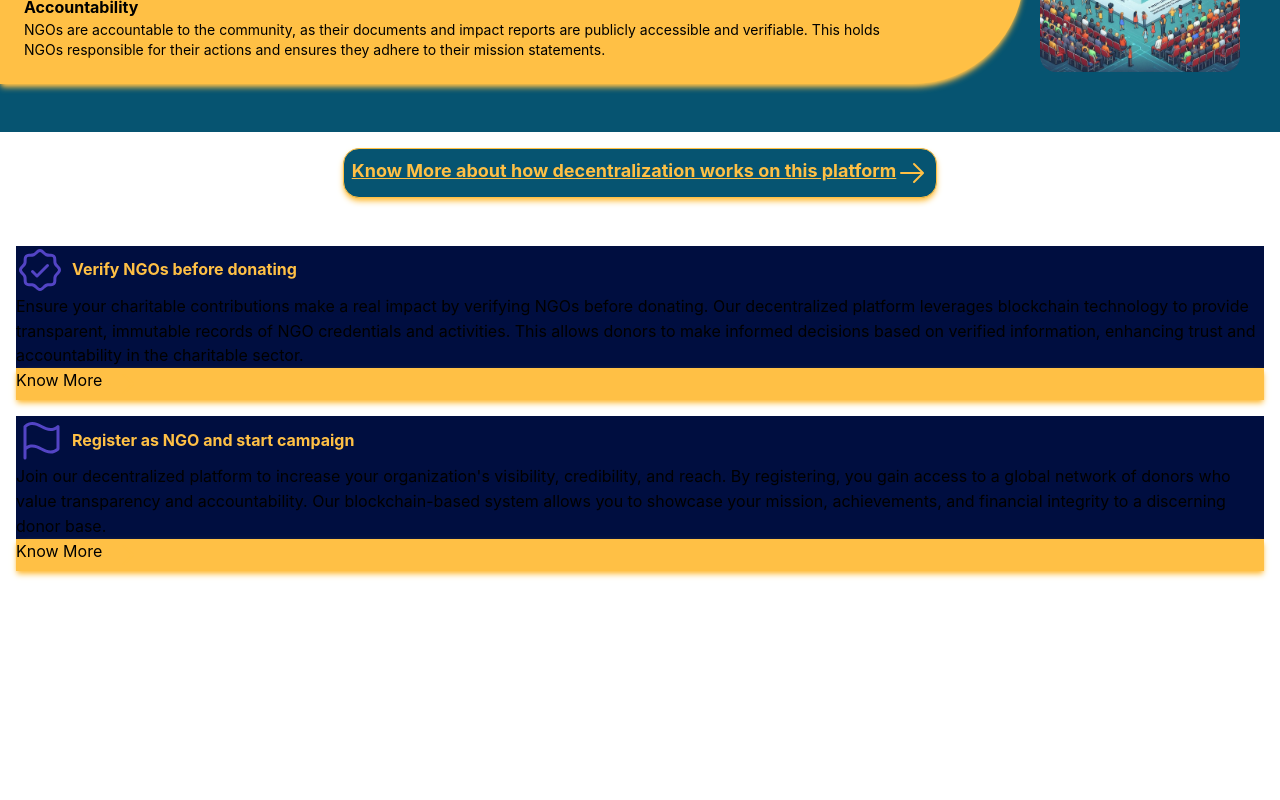
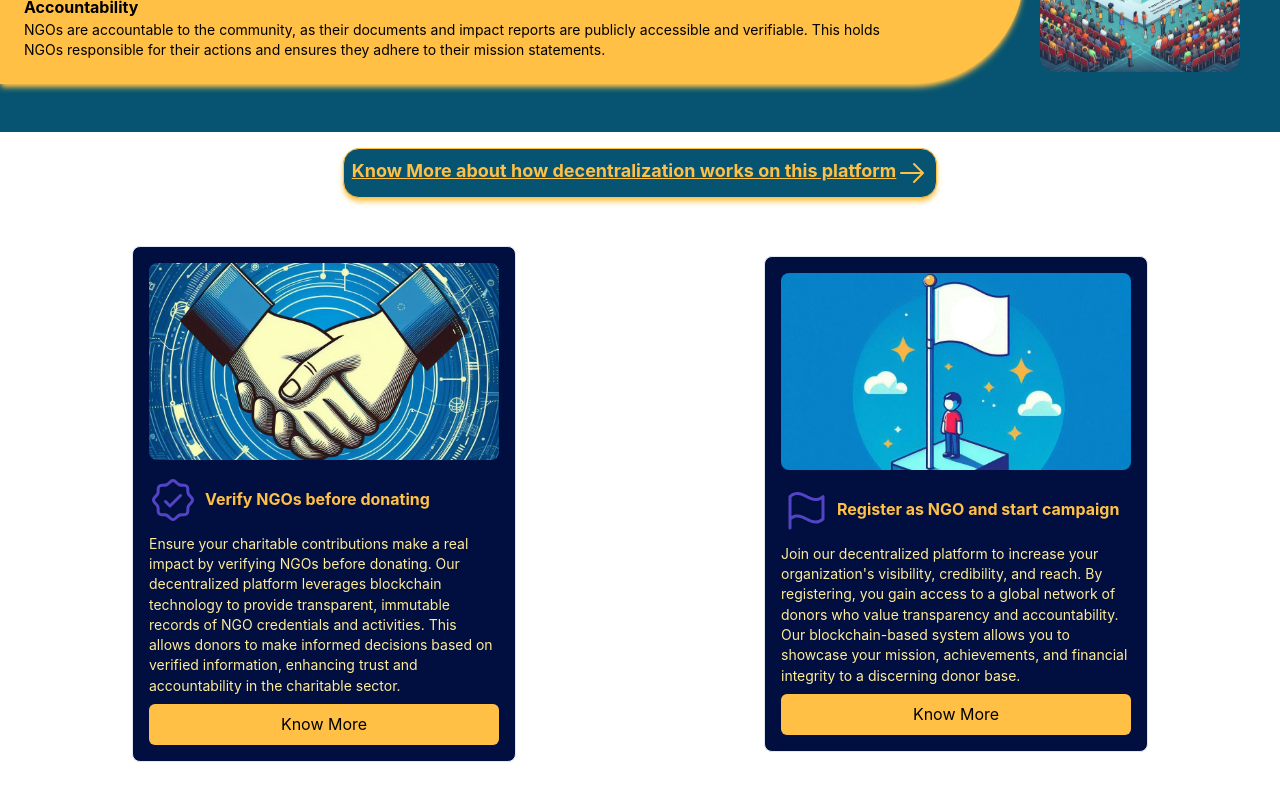
Before and after one commit to Ankesh2004/Altruist-Network, a Next.js app in the folder frontend/: page / in a window 1280 px wide. Shown: the part 1288-2088 px from the top of the page. Before the commit the page ends 2057 px from the top, so only its background shows below. Built offline with nearby package versions, Linux system fonts and the light colour scheme.

Commit message:
fix : OverviewCard stylings

```diff
--- /dev/null
+++ b/frontend/src/app/how-to-donate/page.tsx
@@ -0,0 +1,11 @@
+import React from 'react'
+
+const page = () => {
+  return (
+    <div>
+        Map of how donation works ---  Coming soon
+    </div>
+  )
+}
+
+export default page
--- /dev/null
+++ b/frontend/src/app/how-to-start-a-campaign/page.tsx
@@ -0,0 +1,11 @@
+import React from 'react'
+
+const page = () => {
+  return (
+    <div>
+        Map of how campaign works ---  Coming soon
+    </div>
+  )
+}
+
+export default page
--- a/frontend/src/app/page.tsx
+++ b/frontend/src/app/page.tsx
@@ -1,9 +1,9 @@
 import HeroSection from "@/components/landing/HeroSection";
 import WhyDecentralization from "@/components/landing/WhyDecentralization";
-import VerifyNGO from "../components/landing/VerifyNGO";
 import KnowMoreHDW from "@/components/landing/KnowMoreHDW";
 import OverviewCard from "@/components/landing/OverviewCard";
 import { overviewCardsData } from "@/data/landing/overviewCardsData";
+
 export default function Home() {
   return (
     <main className="min-h-screen flex flex-col items-center">
--- a/frontend/src/components/landing/OverviewCard.tsx
+++ b/frontend/src/components/landing/OverviewCard.tsx
@@ -1,21 +1,37 @@
-import { OverviewCardDataTypes } from "@/data/landing/overviewCardsData"
-import ArrowRight from "../../../public/icons/ArrowRight"
+'use client';
+import {
+  OverviewCardDataTypes,
+} from "@/data/landing/overviewCardsData";
+import { Text , Group } from "@mantine/core";
+import Link from "next/link";
+import Image from "next/image";
 
-const OverviewCard = (data:OverviewCardDataTypes) => {
+const OverviewCard = (data : OverviewCardDataTypes) => {
   return (
-    <div className="flex flex-col bg-secondaryDarkColor">
-        <h1 className="text-primaryColor">
-            {data.heading}
-        </h1>
-        <p>
-            {data.description}
-        </p>
-        <button className="flex flex-row gap-1 bg-primaryColor shadow-md shadow-primaryColor">
-            <p>Know More</p>
-            <ArrowRight/>
-        </button>
+    <div className="rounded-lg p-4 border border-borderColor bg-secondaryDarkColor max-w-[24rem]">
+        <Image
+            src={data.coverImage}
+            alt="Card Picture"
+            width={400}
+            height={200}
+            className="rounded-lg"
+        />
+
+      <Group justify="space-between" mt="md" mb="xs">
+        {data.heading}
+      </Group>
+
+      <Text size="sm" c="#FFEC99">
+        {data.description}
+      </Text>
+
+    <Link href={data.refLink}>
+      <button className="bg-primaryColor rounded-md w-full px-3 py-2 mt-2">
+        Know More
+      </button>
+    </Link>
     </div>
-  )
-}
+  );
+};
 
-export default OverviewCard
+export default OverviewCard;
--- a/frontend/src/data/landing/overviewCardsData.tsx
+++ b/frontend/src/data/landing/overviewCardsData.tsx
@@ -1,10 +1,14 @@
 import CampaignFlag from '../../../public/icons/CampaignFlag'
 import VerifyCheck from '../../../public/icons/VerifyCheck'
+import verifyNGOImage from '../../../public/assets/landingCards/verifyNGO.jpeg'
+import startCampaignImage from '../../../public/assets/landingCards/startCampaign.jpeg'
+import { StaticImageData } from 'next/image'
 
 export type OverviewCardDataTypes = {
     heading: JSX.Element;
     description: string;
     refLink: string;
+    coverImage: StaticImageData;
 }
 export const overviewCardsData = [
     {
@@ -14,8 +18,8 @@ export const overviewCardsData = [
             <h1 className="text-2xl font-bold text-primaryColor">Verify NGOs before donating</h1>
         </div>,
         description:'Ensure your charitable contributions make a real impact by verifying NGOs before donating. Our decentralized platform leverages blockchain technology to provide transparent, immutable records of NGO credentials and activities. This allows donors to make informed decisions based on verified information, enhancing trust and accountability in the charitable sector.',
-        refLink:'/verify-ngo',
-
+        refLink:'/how-to-donate',
+        coverImage: verifyNGOImage
     },
     {
         heading:
@@ -24,6 +28,7 @@ export const overviewCardsData = [
             <h1 className="text-2xl font-bold text-primaryColor">Register as NGO and start campaign</h1>
         </div>,
         description:"Join our decentralized platform to increase your organization's visibility, credibility, and reach. By registering, you gain access to a global network of donors who value transparency and accountability. Our blockchain-based system allows you to showcase your mission, achievements, and financial integrity to a discerning donor base.",
-        refLink:'/register-ngo'
+        refLink:'/how-to-start-a-campaign',
+        coverImage: startCampaignImage
     }
 ];
--- a/frontend/tailwind.config.ts
+++ b/frontend/tailwind.config.ts
@@ -18,6 +18,7 @@ const config: Config = {
         "primaryDarkColor": "#cf5123",
         "secondaryColor": "#065471",
         "secondaryDarkColor": "#000e40",
+        "borderColor": "#e2e8f0",
       },
     },
   },
```
Also changed, not shown: frontend/public/assets/landingCards/startCampaign.jpeg (added), frontend/public/assets/landingCards/verifyNGO.jpeg (added).
